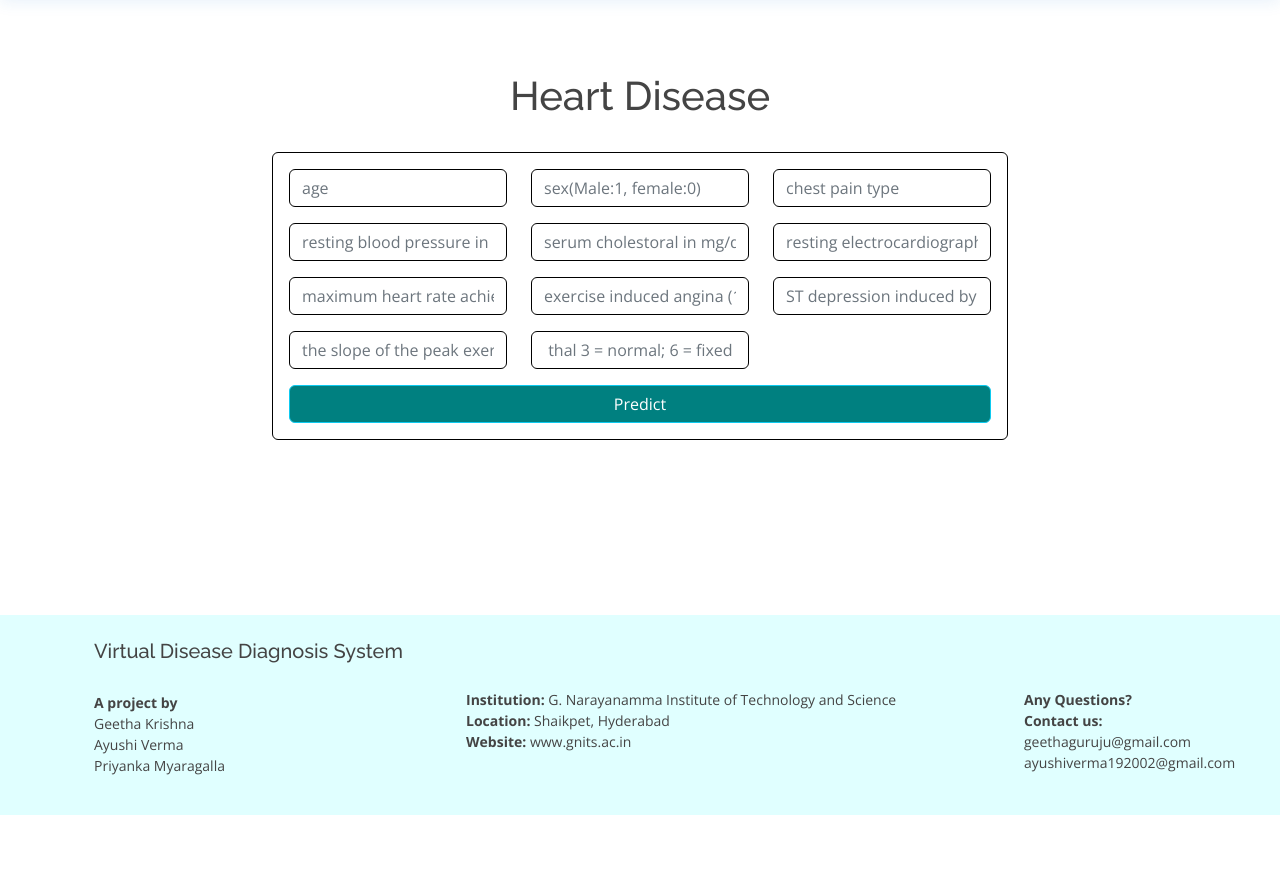
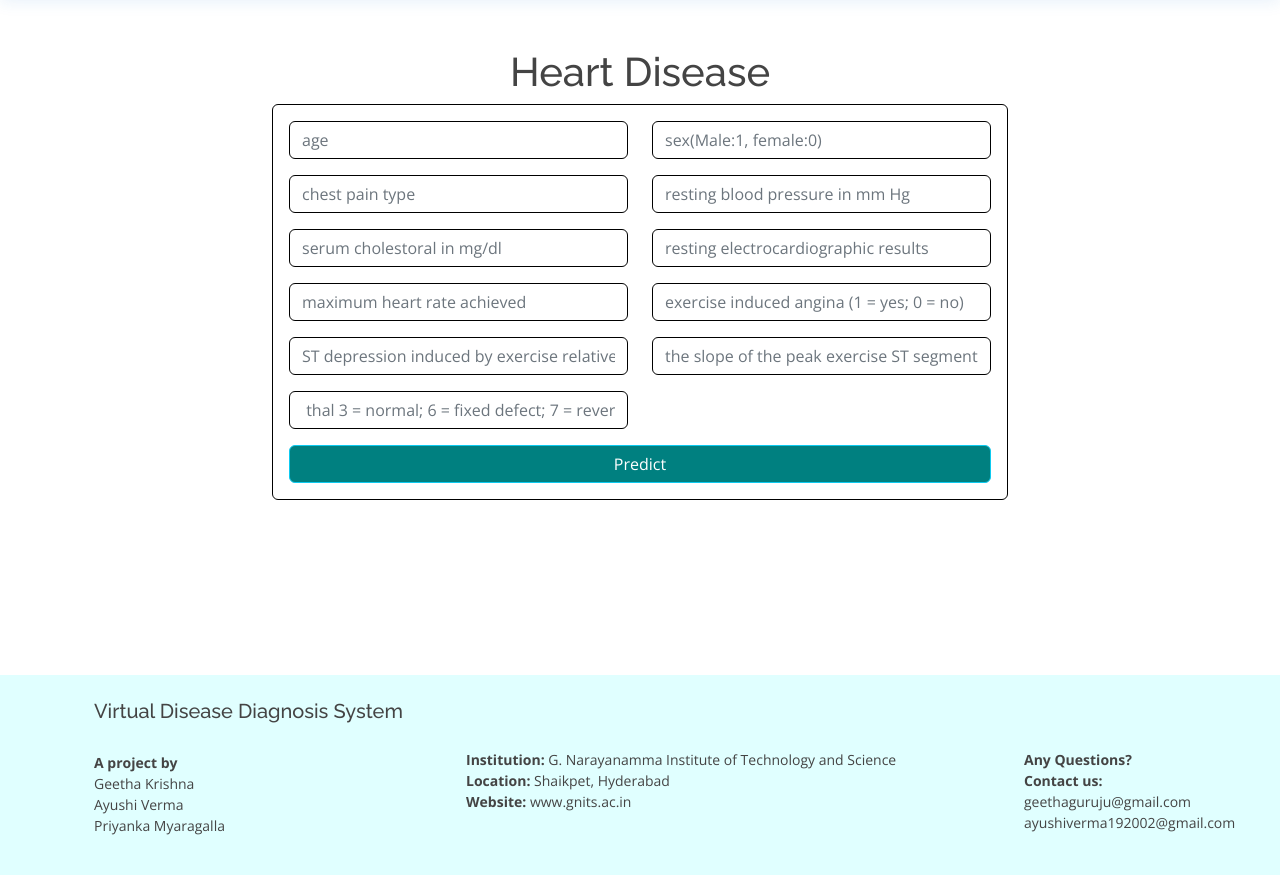
Before and after one commit to geethaguruju/Virtual-Disease-Diagnosis-System, a Flask app: page /heart in a window 1280 px wide; the page is wider, and only the part inside the window is pictured. Shown: the part 75-951 px from the top of that part. Before the commit the page ends 890 px from the top of that part, so only its background shows below. Run offline with Flask 2, Linux system fonts and the light colour scheme; parts of the project's set-up code (start-up, migrations or seed data) failed here and were passed over; some libraries are stand-ins or nearby versions.

Commit message:
Update heart.html

```diff
--- a/template/heart.html
+++ b/template/heart.html
@@ -19,39 +19,40 @@
 <div class="row" style="margin-bottom: 175px;">
     <div class="col-md-2"></div>
     <div class="col-md-8">
-        <br>
         <center><h1>Heart Disease</h1></center>
-        <br>
         <div class="card card-body" style="border: 1px solid black;">
             <form class="form-horizontal" action="/result" method="POST" name="heart" onsubmit="return(validate());">
                 <div class="row">
-                    <div class="col-md-4">
+                    <div class="col-md-6">
                         <div class="form-group">
                             <input style="border: 1px solid black;" class="form-control" type="text" name="age" id="age" placeholder="age">
                         </div>
                     </div>
-                    <div class="col-md-4">
+                    <div class="col-md-6">
                         <div class="form-group">
                             <input style="border: 1px solid black;" class="form-control" type="text" id="sex" name="sex" placeholder="sex(Male:1, female:0)">
                         </div>
                     </div>
-                    <div class="col-md-4">
+                </div>
+                <div class="row">
+                    <div class="col-md-6">
                         <div class="form-group">
                             <input style="border: 1px solid black;" class="form-control" type="text" id="chest pain type" name="cp" placeholder="chest pain type"></div>
                     </div>
-                </div>
-                <div class="row">
-                    <div class="col-md-4">
+
+                    <div class="col-md-6">
                         <div class="form-group">
                             <input style="border: 1px solid black;" class="form-control" type="text" id="trestbps" name="trestbps" placeholder="resting blood pressure in mm Hg">
                         </div>
                     </div>
-                    <div class="col-md-4">
+                </div>
+                <div class="row">
+                    <div class="col-md-6">
                         <div class="form-group">
                             <input style="border: 1px solid black;" class="form-control" type="text" id="serum cholestoral in mg/dl" name="chol" placeholder="serum cholestoral in mg/dl">
                         </div>
                     </div>
-                    <div class="col-md-4">
+                    <div class="col-md-6">
                         <div class="form-group">
                             <input style="border: 1px solid black;" class="form-control" type="text" id="restecg" name="restecg" placeholder="resting electrocardiographic results">
                         </div>
@@ -59,30 +60,33 @@
                 </div>
                 <div class="row">
 
-                    <div class="col-md-4">
+                    <div class="col-md-6">
                         <div class="form-group">
                             <input style="border: 1px solid black;" class="form-control" type="text" id="thalach" name="thalach" placeholder="maximum heart rate achieved">
                         </div>
                     </div>
-                    <div class="col-md-4">
+                    <div class="col-md-6">
                         <div class="form-group">
                             <input style="border: 1px solid black;" class="form-control" type="text" id="exang" name="exang" placeholder="exercise induced angina (1 = yes; 0 = no)">
                         </div>
                     </div>
-                    <div class="col-md-4">
+                </div>
+                <div class="row">
+                    <div class="col-md-6">
                         <div class="form-group">
                             <input style="border: 1px solid black;" class="form-control" type="text" id="oldpeak" name="oldpeak" placeholder="ST depression induced by exercise relative to rest">
                         </div>
                     </div>
-                </div>
-                <div class="row">
 
-                    <div class="col-md-4">
+
+                    <div class="col-md-6">
                         <div class="form-group">
                             <input style="border: 1px solid black;" class="form-control" id="slope" type="text" name="slope" placeholder="the slope of the peak exercise ST segment">
                         </div>
                     </div>
-                    <div class="col-md-4">
+                </div>
+                <div class="row">
+                    <div class="col-md-6">
                         <div class="form-group">
                             <input style="border: 1px solid black;" class="form-control" type="text" id="thal" name="thal" placeholder=" thal 3 = normal; 6 = fixed defect; 7 = reversable defect">
                         </div>
```
